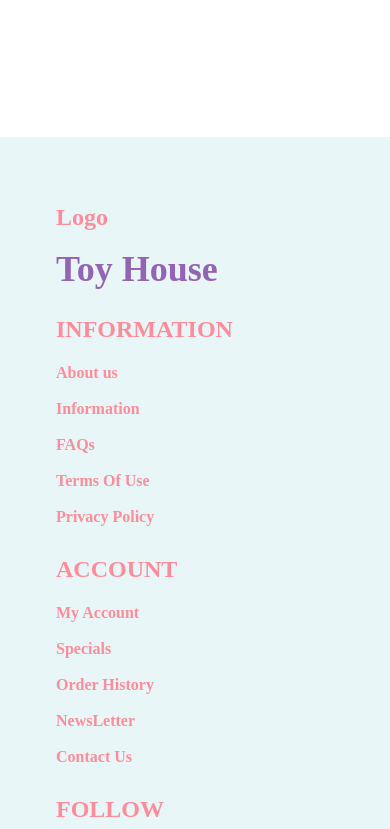
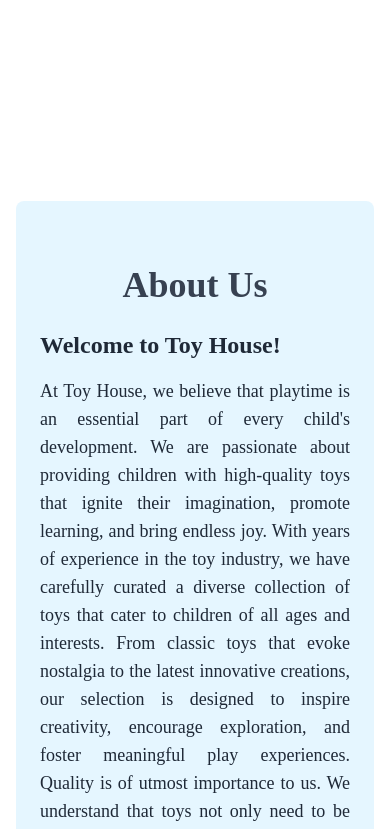
Before and after one commit to Abdullah149081/toy-house-client, a React (Vite) app: page / in a window 390 px wide. Shown: the part 5280-6109 px from the top of the page. Built offline with nearby package versions, Linux system fonts and the light colour scheme; no server answers; a web font is replaced by a local one.

Commit message:
about us done

```diff
--- /dev/null
+++ b/src/page/Home/AboutUs/AboutUs.jsx
@@ -0,0 +1,36 @@
+/* eslint-disable react/no-unescaped-entities */
+import React from "react";
+
+const AboutUs = () => {
+  return (
+    <div className="toy-container">
+      <div className=" lg:mx-auto  bg-sky-300 bg-opacity-20  px-6 lg:px-28 py-16 rounded-lg">
+        <h1 className="text-center text-4xl text-[#374151] text-shadow font-bold ">About Us</h1>
+
+        <div className="lg:w-4/5 mx-auto mt-6">
+          <h2 className="text-2xl font-bold">Welcome to Toy House!</h2>
+          <p className="text-lg font-normal mt-4 text-justify ">
+            At Toy House, we believe that playtime is an essential part of every child's development. We are passionate about providing children with high-quality toys that ignite their imagination,
+            promote learning, and bring endless joy. With years of experience in the toy industry, we have carefully curated a diverse collection of toys that cater to children of all ages and
+            interests. From classic toys that evoke nostalgia to the latest innovative creations, our selection is designed to inspire creativity, encourage exploration, and foster meaningful play
+            experiences. Quality is of utmost importance to us. We understand that toys not only need to be entertaining but also safe and durable. That's why we partner with trusted manufacturers who
+            share our commitment to providing top-notch products. Each toy in our inventory undergoes rigorous quality checks to ensure it meets our stringent standards. Our dedicated team is
+            passionate about toys and children's happiness. We are here to assist you in finding the perfect toy for any occasion, whether it's a birthday, holiday, or just because. Our knowledgeable
+            staff is always ready to answer your questions, offer recommendations, and provide a personalized shopping experience. We strive to make your shopping experience seamless and enjoyable.
+            Our user-friendly website features intuitive navigation, detailed product descriptions, and vibrant visuals, allowing you to browse and select your desired toys with ease. We offer secure
+            and convenient payment options, and our fast shipping ensures that your order arrives at your doorstep in no time. At Toy House, we value the trust and satisfaction of our customers. Your
+            feedback and suggestions are invaluable to us as we continuously improve and expand our product offerings. We are committed to providing exceptional customer service, and we take pride in
+            creating a positive and memorable shopping experience for you and your family.
+          </p>
+          <p className="text-lg font-normal mt-4 text-justify">
+            Thank you for choosing Toy House as your destination for quality toys. We look forward to being a part of your child's playtime adventures and contributing to their growth and happiness.
+          </p>
+          <p className="text-lg font-normal mt-4 text-justify">Let the fun begin! </p>
+          <h2 className="text-2xl font-bold mt-4">The Toy House Team</h2>
+        </div>
+      </div>
+    </div>
+  );
+};
+
+export default AboutUs;
--- a/src/page/Home/Home/Home.jsx
+++ b/src/page/Home/Home/Home.jsx
@@ -1,5 +1,6 @@
 import { Helmet } from "react-helmet";
 import PageTitle from "../../../PageTitle/PageTitle";
+import AboutUs from "../AboutUs/AboutUs";
 import Banner from "../Banner/Banner";
 import Client from "../Client/Client";
 import Gallery from "../Gallery/Gallery";
@@ -16,6 +17,7 @@
       <Gallery />
       <ShopCategory />
       <Client />
+      <AboutUs />
     </div>
   );
 };
--- a/src/page/shared/Footer/Footer.jsx
+++ b/src/page/shared/Footer/Footer.jsx
@@ -1,11 +1,13 @@
+import logo from "../../../assets/logo.png";
+
 const Footer = () => {
   return (
     <div className="bg-[#e8f6f7] lg:bg-[url('./assets/footer.png')]  bg-no-repeat">
       <div className="toy-container ">
         <div className="px-10 lg:px-0 flex flex-col lg:flex-row justify-between gap-6  ">
           <div className="text-[#ff8c9a] ">
-            <h2 className="text-2xl mb-4 font-bold">Logo</h2>
-            <h2 className="text-4xl font-bold text-[#9363B5]">Toy House</h2>
+            <img className="w-20" src={logo} alt="" />
+            <h2 className="text-4xl font-bold text-[#9363B5] mt-2">Toy House</h2>
           </div>
           <div className="text-[#ff8c9a] ">
             <h2 className="text-2xl mb-4 font-bold">INFORMATION</h2>
```
